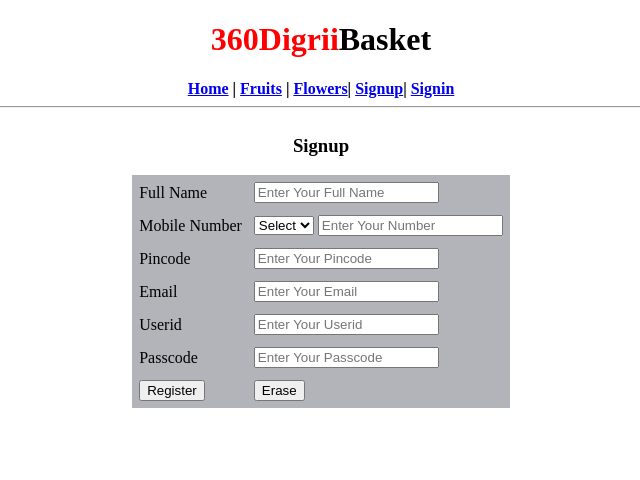
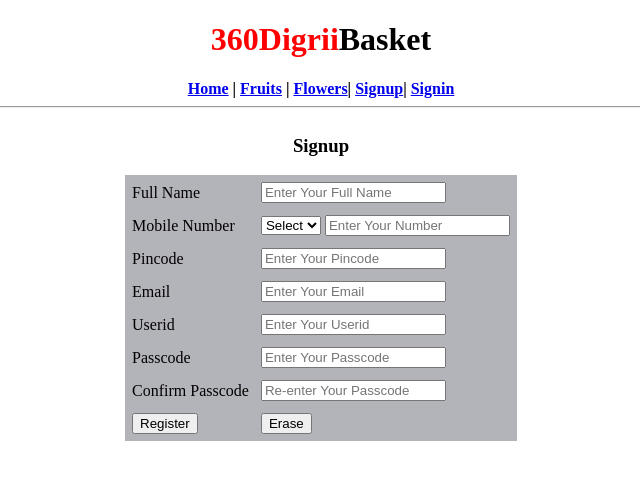
Before and after one commit to naveennani179/HTML-projects, a plain HTML site: page Task-5/singup360.html in a window 1280 px wide. Shown: the whole page, without its empty margins (319-959 px from the left). Drawn offline with Linux system fonts and the light colour scheme.

Commit message:
Task 5 is modified

```diff
--- a/Task-5/singup360.html
+++ b/Task-5/singup360.html
@@ -61,6 +61,10 @@
                 <td><input type="password" name="Passcode" id="Passcode" placeholder="Enter Your Passcode" required></td>
             </tr>
             <tr>
+                <td><label for=" Confirm Passcode">Confirm Passcode</label></td>
+                <td><input type="password" name="Confirm Passcode" id="Confirm Passcode" placeholder="Re-enter Your Passcode" required></td>
+            </tr>
+            <tr>
                 <td><button type="submit">Register</button></td>
                 <td><button type="reset">Erase</button></td>
             </tr>
```
